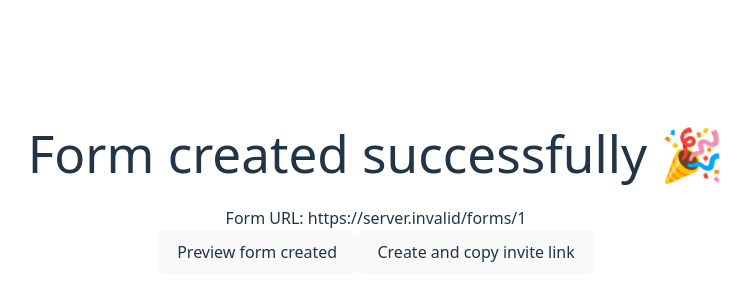
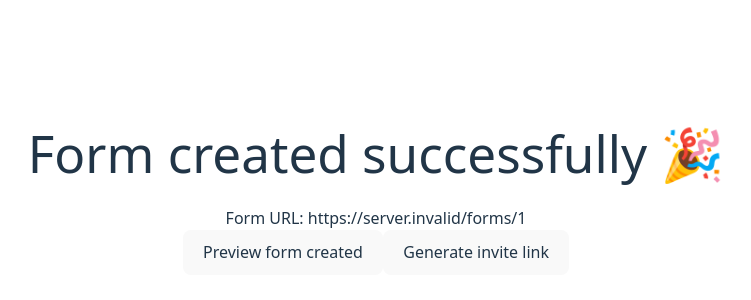
Before and after one commit to Jenny-jw/questionnaire, a React (Vite) app in the folder frontend/: page /formCreated/1 in a window 1280 px wide. Shown: the part 200-500 px from the top of the page, without its empty margins (264-1015 px from the left). Built offline with nearby package versions, Linux system fonts and the light colour scheme; no server answers.

Commit message:
Implement buttons for (1) Generating invite token, (2) Copying invite link, and (3) navigating to new another form page

```diff
--- a/frontend/src/pages/FormCreated.tsx
+++ b/frontend/src/pages/FormCreated.tsx
@@ -1,16 +1,40 @@
-import type React from "react";
 import { useParams, useNavigate } from "react-router-dom";
+import axios from "axios";
+import { useState } from "react";
 
 const FormCreated = () => {
   const { formId } = useParams();
   const APP_URL = import.meta.env.VITE_APP_URL;
   const navigate = useNavigate();
+  const [inviteToken, setInviteToken] = useState<string | null>(null);
+  const [inviteURL, setInviteURL] = useState<string | null>(null);
+  const [status, setStatus] = useState("");
 
   const handlePreview = () => {
     navigate(`/formPreview/${formId}`);
   };
-  const handleSubmit = () => {
-    navigate(`/forms/${formId}`);
+  const handleGenerate = async () => {
+    try {
+      const res = await axios.post(
+        `/api/admin/forms/${formId}/invite`,
+        {},
+        { withCredentials: true },
+      );
+      setInviteToken(res.data.inviteToken);
+      setInviteURL(res.data.inviteURL);
+      setStatus("Invite token generated successfully~");
+    } catch (err) {
+      console.log(err);
+      setStatus("Failed to generate invite token...");
+    }
+  };
+  const handleCopy = async () => {
+    if (!inviteURL) return;
+    await navigator.clipboard.writeText(inviteURL);
+    alert("Invite link copied!");
+  };
+  const handleNavigate = () => {
+    navigate("/formBuilder");
   };
 
   return (
@@ -21,7 +45,18 @@ const FormCreated = () => {
         Form URL: {APP_URL}/forms/{formId}
       </p>
       <button onClick={handlePreview}>Preview form created</button>
-      <button onClick={handleSubmit}>Create and copy invite link</button>
+      <button onClick={handleGenerate}>Generate invite link</button>
+      {status && <p>{status}</p>}
+      {inviteURL && (
+        <div className="mt-4">
+          <p>Invite link:</p>
+          <code>{inviteURL}</code>
+          <br />
+          <button onClick={handleCopy}>Copy link</button>
+          <button onClick={handleNavigate}>Create another form</button>
+        </div>
+      )}
+
       {/* formId（公開） → 用來填寫 UI、分享 URL */}
       {/* adminToken（秘密） → 用於管理表單 */}
     </>
```
